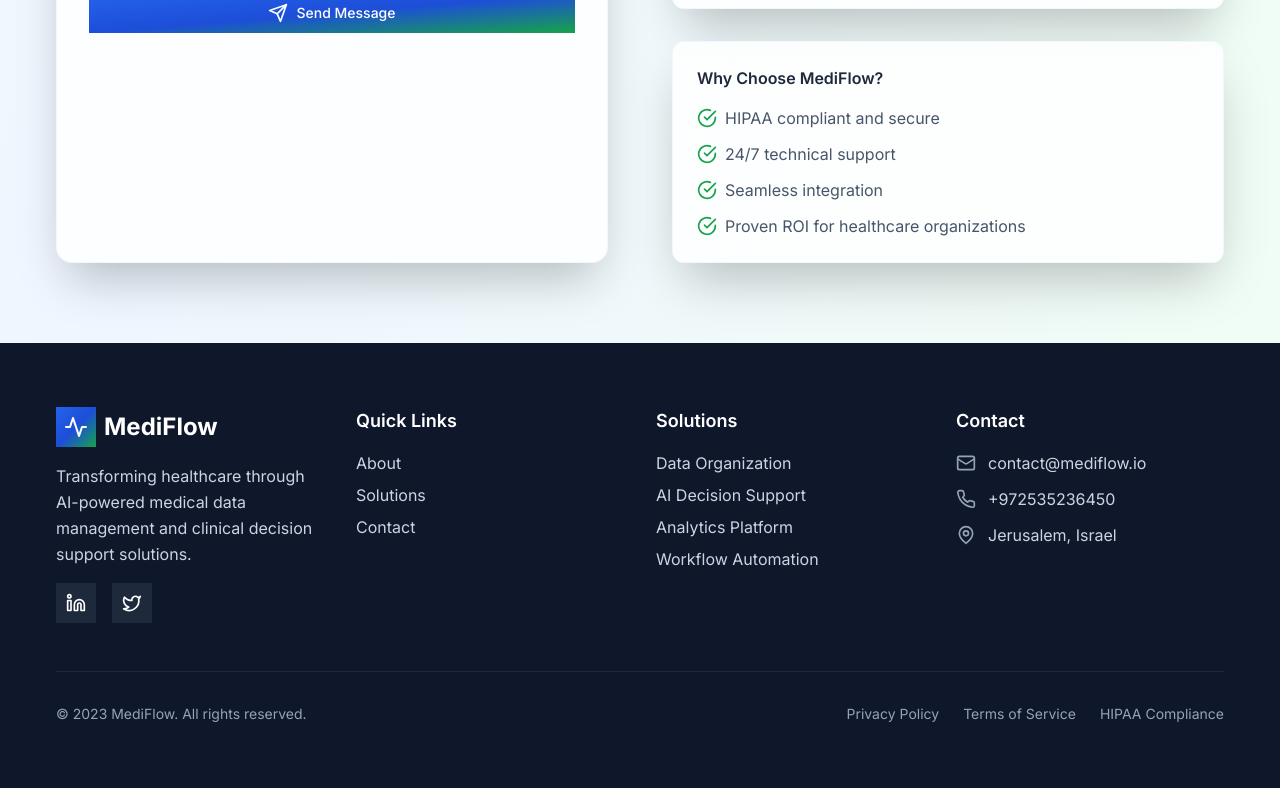
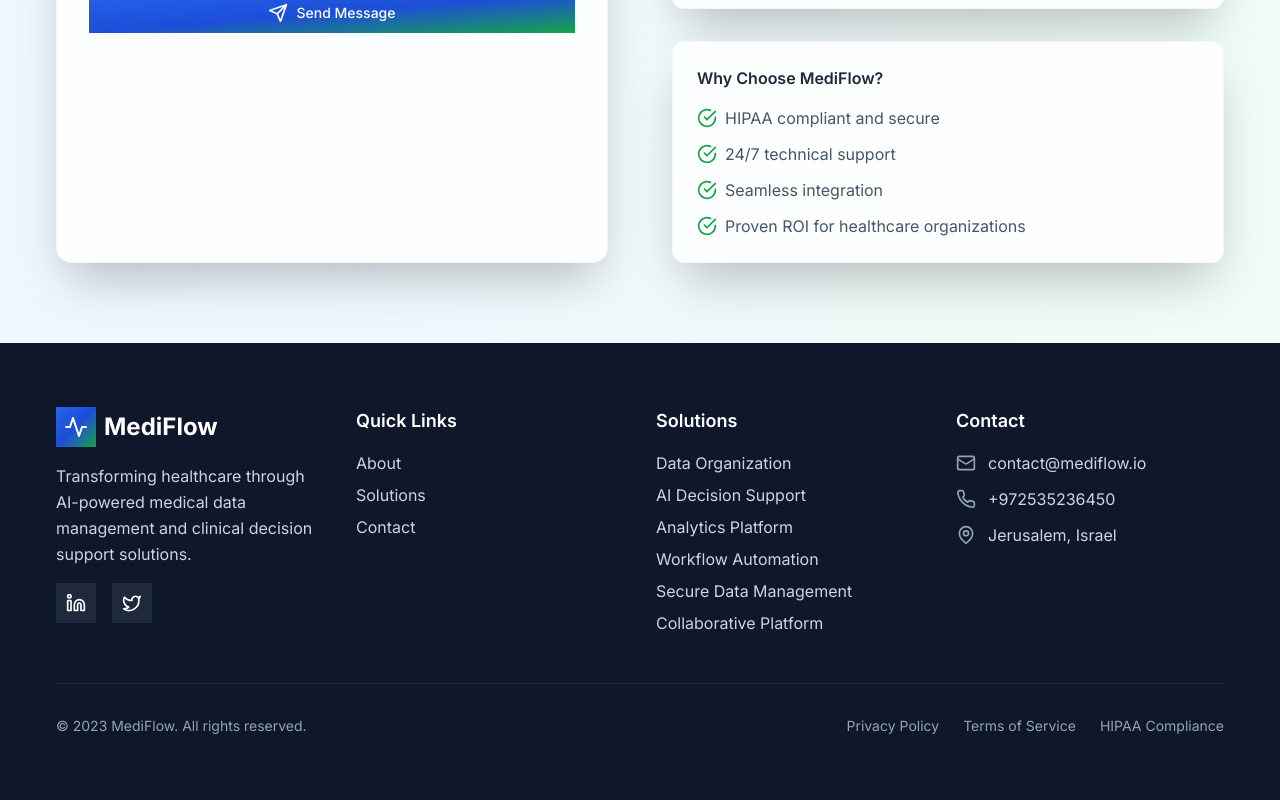
Before and after one commit to vitevaisrael/Mediflow-Website, a React (Vite) app: page / in a window 1280 px wide. Shown: the part 4424-5224 px from the top of the page. Built offline with nearby package versions, Linux system fonts and the light colour scheme.

Commit message:
Replace footer solution paragraphs with links

```diff
--- a/src/components/Footer.jsx
+++ b/src/components/Footer.jsx
@@ -1,6 +1,7 @@
 import React from 'react';
 import { motion } from 'framer-motion';
 import { Activity, Mail, Phone, MapPin, Linkedin, Twitter } from 'lucide-react';
+import { Link } from 'react-router-dom';
 
 const Footer = () => {
   const scrollToSection = (sectionId) => {
@@ -75,14 +76,20 @@ const Footer = () => {
             <span className="text-lg font-semibold">Solutions</span>
             <div className="space-y-2">
               {[
-                'Data Organization',
-                'AI Decision Support',
-                'Analytics Platform',
-                'Workflow Automation'
-              ].map((solution) => (
-                <p key={solution} className="text-slate-300 hover:text-white transition-colors cursor-pointer">
-                  {solution}
-                </p>
+                { name: 'Data Organization', route: '/solutions/medical-data-organization' },
+                { name: 'AI Decision Support', route: '/solutions/ai-clinical-decision-support' },
+                { name: 'Analytics Platform', route: '/solutions/advanced-analytics-platform' },
+                { name: 'Workflow Automation', route: '/solutions/workflow-automation' },
+                { name: 'Secure Data Management', route: '/solutions/secure-data-management' },
+                { name: 'Collaborative Platform', route: '/solutions/collaborative-platform' }
+              ].map(({ name, route }) => (
+                <Link
+                  key={name}
+                  to={route}
+                  className="block text-slate-300 hover:text-white focus:text-white focus:outline-none transition-colors cursor-pointer"
+                >
+                  {name}
+                </Link>
               ))}
             </div>
           </motion.div>
```
